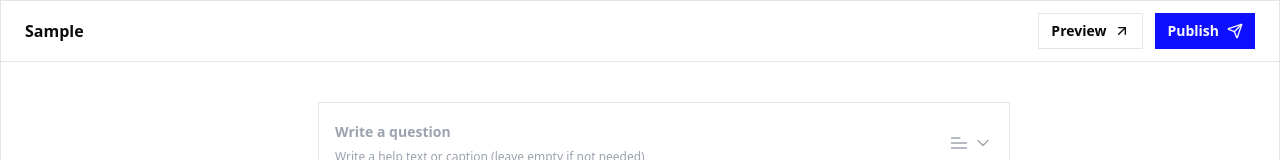
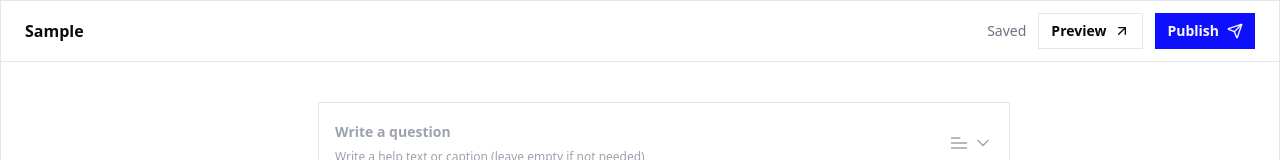
Before and after one commit to purohitdheeraj/form-builder-fw, a React (Vite) app: page /create-form in a window 1280 px wide. Both pictures are taken after typing "Sample" into the empty fields and a click on the button "Add Question". Shown: the top 160 px of the page. Built offline with nearby package versions, Linux system fonts and the light colour scheme.

Commit message:
feat: add debounce auto save

```diff
--- a/src/components/question.tsx
+++ b/src/components/question.tsx
@@ -29,7 +29,7 @@ const Question = ({
   const [localType, setLocalType] = useState(type);
   const [localTitle, setLocalTitle] = useState(title);
   const [localSubtitle, setLocalSubtitle] = useState(sub_title);
-  const [options, setOptions] = useState(["", ""]); // Options for single-select
+  const [options, setOptions] = useState(["", ""]);
 
   // Notify parent whenever local state changes
   useEffect(() => {
@@ -61,7 +61,7 @@ const Question = ({
       <Button variant={'ghost'} className=" flex" onClick={() => onDelete(id)}>
         <Trash2 className="text-gray-500" />
       </Button>
-      <div className="border  space-y-1 p-4 bg-gray-00  max-w-[692px] w-full hover:bg-gray-50 transition-all duration-300 ease-in-out">
+      <div className="border space-y-1 p-4 bg-gray-00  max-w-[692px] w-full hover:bg-gray-50 transition-all duration-300 ease-in-out">
         <div className="flex items-center space-x-2 justify-between">
           <div className="flex-grow space-y-1">
             <input
--- a/src/hooks/usePersistentState.tsx
+++ b/src/hooks/usePersistentState.tsx
@@ -1,34 +1,40 @@
 import { useState, useEffect, Dispatch, SetStateAction } from "react";
+import { debounce } from "@/utils/debounce";
 
 const usePersistentState = <T,>(
   localStorageKey: string,
   defaultValue: T
-): [T, Dispatch<SetStateAction<T>>, () => void] => {
-  const [value, setValue] = useState<T>(
-    JSON.parse(
-      localStorage.getItem(localStorageKey) ||
-        JSON.stringify(defaultValue)
-    )
-  );
+): [T, Dispatch<SetStateAction<T>>, () => void, "idle" | "saving" | "saved"] => {
+  const [value, setValue] = useState<T>(() => {
+    const storedValue = localStorage.getItem(localStorageKey);
+    return storedValue ? JSON.parse(storedValue) : defaultValue;
+  });
+
+  const [saveStatus, setSaveStatus] = useState<"idle" | "saving" | "saved">("idle");
+
+  // Debounced localStorage save
+  const debouncedSave = debounce((newValue: unknown) => {
+    setSaveStatus("saving");
+    localStorage.setItem(localStorageKey, JSON.stringify(newValue));
+
+    setTimeout(() => {
+      setSaveStatus("saved");
+    }, 500); // Simulate slight save delay
+  }, 1000) as (newValue: unknown) => void;
 
   useEffect(() => {
-    localStorage.setItem(
-      localStorageKey,
-      JSON.stringify(value)
-    );
-  }, [value, localStorageKey]);
+    if (value !== defaultValue) {
+      debouncedSave(value);
+    }
+  }, [value]);
 
   const clearValue = () => {
     localStorage.removeItem(localStorageKey);
-    setValue(
-      JSON.parse(
-        localStorage.getItem(localStorageKey) ||
-          JSON.stringify(defaultValue)
-      )
-    );
+    setValue(defaultValue);
+    setSaveStatus("idle");
   };
 
-  return [value, setValue, clearValue];
+  return [value, setValue, clearValue, saveStatus];
 };
 
 export default usePersistentState;
--- a/src/routes/create-form.tsx
+++ b/src/routes/create-form.tsx
@@ -1,23 +1,42 @@
 import Question from '@/components/question'
 import { Button } from '@/components/ui/button'
+import usePersistentState from '@/hooks/usePersistentState'
 import { FormQuestion } from '@/model/form-model'
 import { createFileRoute } from '@tanstack/react-router'
 import { ArrowUpRight, Plus, Send } from 'lucide-react'
-import { useState } from 'react'
+import { useEffect, useRef, useState } from 'react'
 
 export const Route = createFileRoute('/create-form')({
-  component: About,
+  component: CreateForm,
 })
 
-function About() {
+function CreateForm() {
   const [formTitle, setFormTitle] = useState('')
-  const [questions, setQuestions] = useState<FormQuestion[]>([]);
+
+  const [questions, setQuestions, clearQuestions, saveStatus] = usePersistentState<FormQuestion[]>(
+    "form-questions",
+    []
+  );
+
+  const formTitleRef = useRef<HTMLInputElement>(null);
+
 
   const handleUpdateQuestion = (questionId: string, data: FormQuestion) => {
-    setQuestions((prev) =>
-      prev.map((q) => (q.id === questionId ? { ...q, ...data } : q))
-    );
+    setQuestions((prev) => {
+      const updatedQuestions = prev.map((q) => (q.id === questionId ? { ...q, ...data } : q));
+      return updatedQuestions;
+    });
   };
+
+
+
+  useEffect(() => {
+    if (formTitleRef.current) {
+      formTitleRef.current.focus();
+    }
+
+    console.log('render')
+  }, []);
 
 
   const addQuestion = () => {
@@ -42,11 +61,16 @@ function About() {
         type="text"
         placeholder="Untitled form"
         value={formTitle}
+        ref={formTitleRef}
         onChange={(e) => setFormTitle(e.target.value)}
         className={`font-semibold ${formTitle ? "text-gray-1k" : "text-gray-400"
           } bg-transparent border-none outline-none w-full`}
       />
       <div className='flex items-center gap-3'>
+
+        <div className="text-sm text-gray-500">
+          {saveStatus === "saving" ? "Saving" : saveStatus === "saved" ? "Saved" : ""}
+        </div>
 
         <Button
           size={"sm"}
--- /dev/null
+++ b/src/utils/debounce.ts
@@ -0,0 +1,7 @@
+export function debounce<T extends (...args: unknown[]) => void>(func: T, delay: number) {
+  let timeoutId: ReturnType<typeof setTimeout>;
+  return function (this: unknown, ...args: Parameters<T>) {
+    clearTimeout(timeoutId);
+    timeoutId = setTimeout(() => func.apply(this, args), delay);
+  };
+}
```
